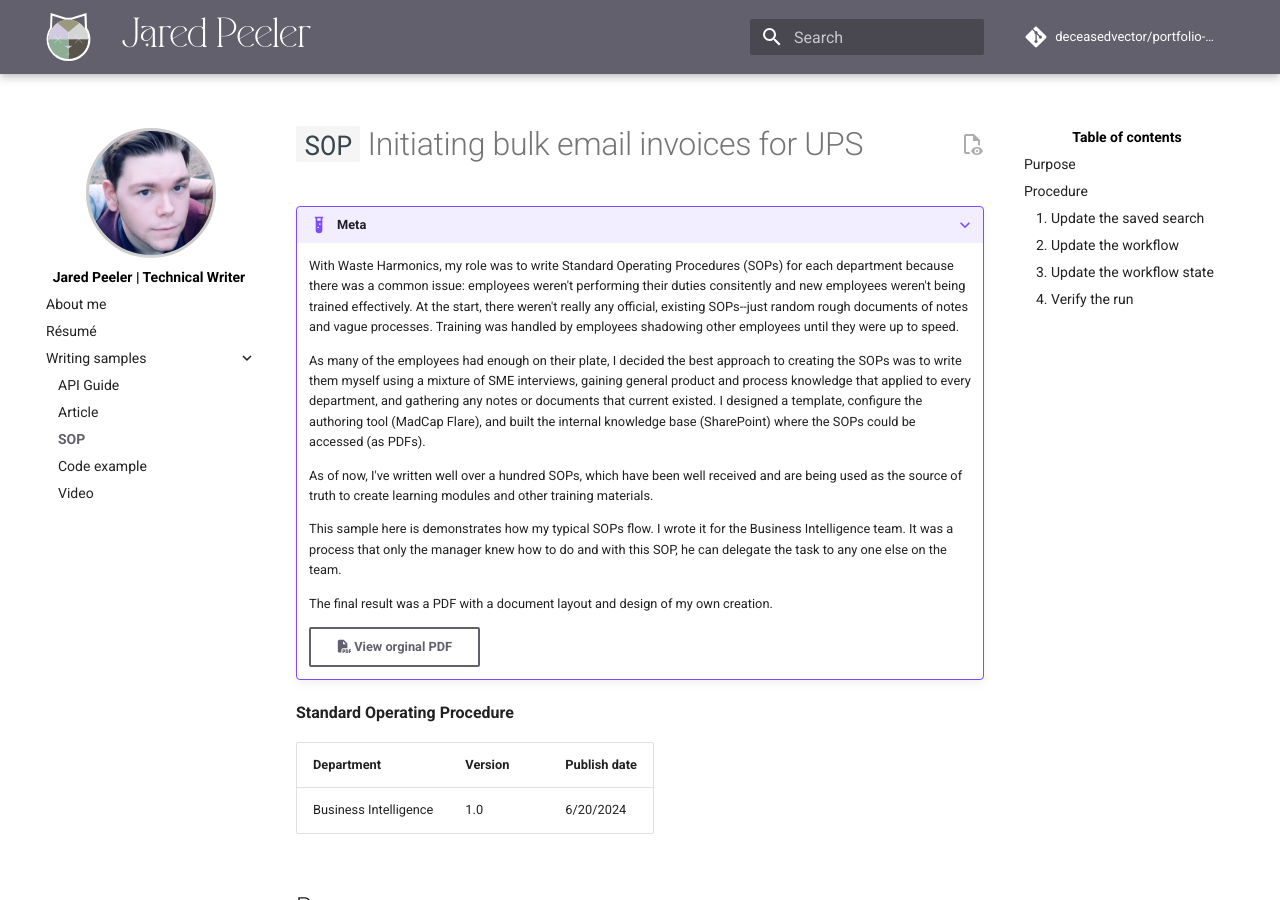
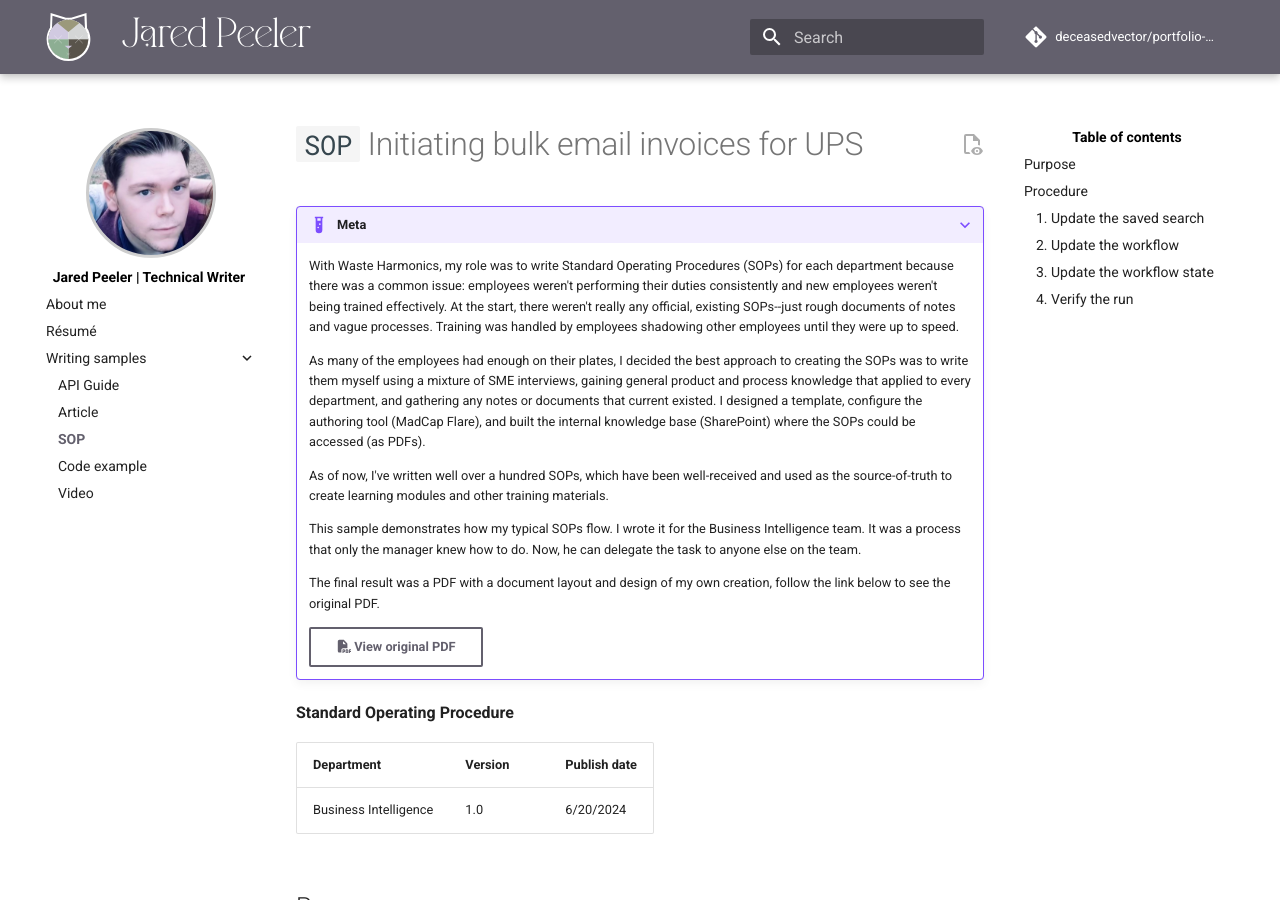
Before and after one commit to deceasedvector/portfolio, an MkDocs documentation site: the page built from docs/writing-samples/sop.md, in a window 1280 px wide and 900 px high. Built offline with MkDocs 1.6.1 and Material for MkDocs 9.7.7, drawn with Linux system fonts in a browser that asks for light colours; comment, search, counter and statistics services are not loaded.

Commit message:
spelling issues

```diff
--- a/docs/writing-samples/sop.md
+++ b/docs/writing-samples/sop.md
@@ -6,17 +6,17 @@ title: SOP
 
 ???+ example "Meta"
 
-    With Waste Harmonics, my role was to write Standard Operating Procedures (SOPs) for each department because there was a common issue: employees weren't performing their duties consitently and new employees weren't being trained effectively. At the start, there weren't really any official, existing SOPs--just random rough documents of notes and vague processes. Training was handled by employees shadowing other employees until they were up to speed.
+    With Waste Harmonics, my role was to write Standard Operating Procedures (SOPs) for each department because there was a common issue: employees weren't performing their duties consistently and new employees weren't being trained effectively. At the start, there weren't really any official, existing SOPs--just rough documents of notes and vague processes. Training was handled by employees shadowing other employees until they were up to speed.
 
-    As many of the employees had enough on their plate, I decided the best approach to creating the SOPs was to write them myself using a mixture of SME interviews, gaining general product and process knowledge that applied to every department, and gathering any notes or documents that current existed. I designed a template, configure the authoring tool (MadCap Flare), and built the internal knowledge base (SharePoint) where the SOPs could be accessed (as PDFs).
+    As many of the employees had enough on their plates, I decided the best approach to creating the SOPs was to write them myself using a mixture of SME interviews, gaining general product and process knowledge that applied to every department, and gathering any notes or documents that current existed. I designed a template, configure the authoring tool (MadCap Flare), and built the internal knowledge base (SharePoint) where the SOPs could be accessed (as PDFs).
 
-    As of now, I've written well over a hundred SOPs, which have been well received and are being used as the source of truth to create learning modules and other training materials.
+    As of now, I've written well over a hundred SOPs, which have been well-received and used as the source-of-truth to create learning modules and other training materials.
 
-    This sample here is demonstrates how my typical SOPs flow. I wrote it for the Business Intelligence team. It was a process that only the manager knew how to do and with this SOP, he can delegate the task to any one else on the team.
+    This sample demonstrates how my typical SOPs flow. I wrote it for the Business Intelligence team. It was a process that only the manager knew how to do. Now, he can delegate the task to anyone else on the team.
 
-    The final result was a PDF with a document layout and design of my own creation.
+    The final result was a PDF with a document layout and design of my own creation, follow the link below to see the original PDF.
 
-    [:fontawesome-solid-file-pdf: View orginal PDF](../assets/pdfs/Emailing%20Invoices%20in%20Bulk%20for%20UPS.pdf){ .md-button }
+    [:fontawesome-solid-file-pdf: View original PDF](../assets/pdfs/Emailing%20Invoices%20in%20Bulk%20for%20UPS.pdf){ .md-button }
 
 __Standard Operating Procedure__
 
```
Also changed, not shown: docs/writing-samples/api-guide.md (+1 -1 lines), docs/writing-samples/article.md (+3 -3 lines), docs/writing-samples/tutorial.md (+1 -1 lines), docs/writing-samples/video.md (+1 -1 lines).
